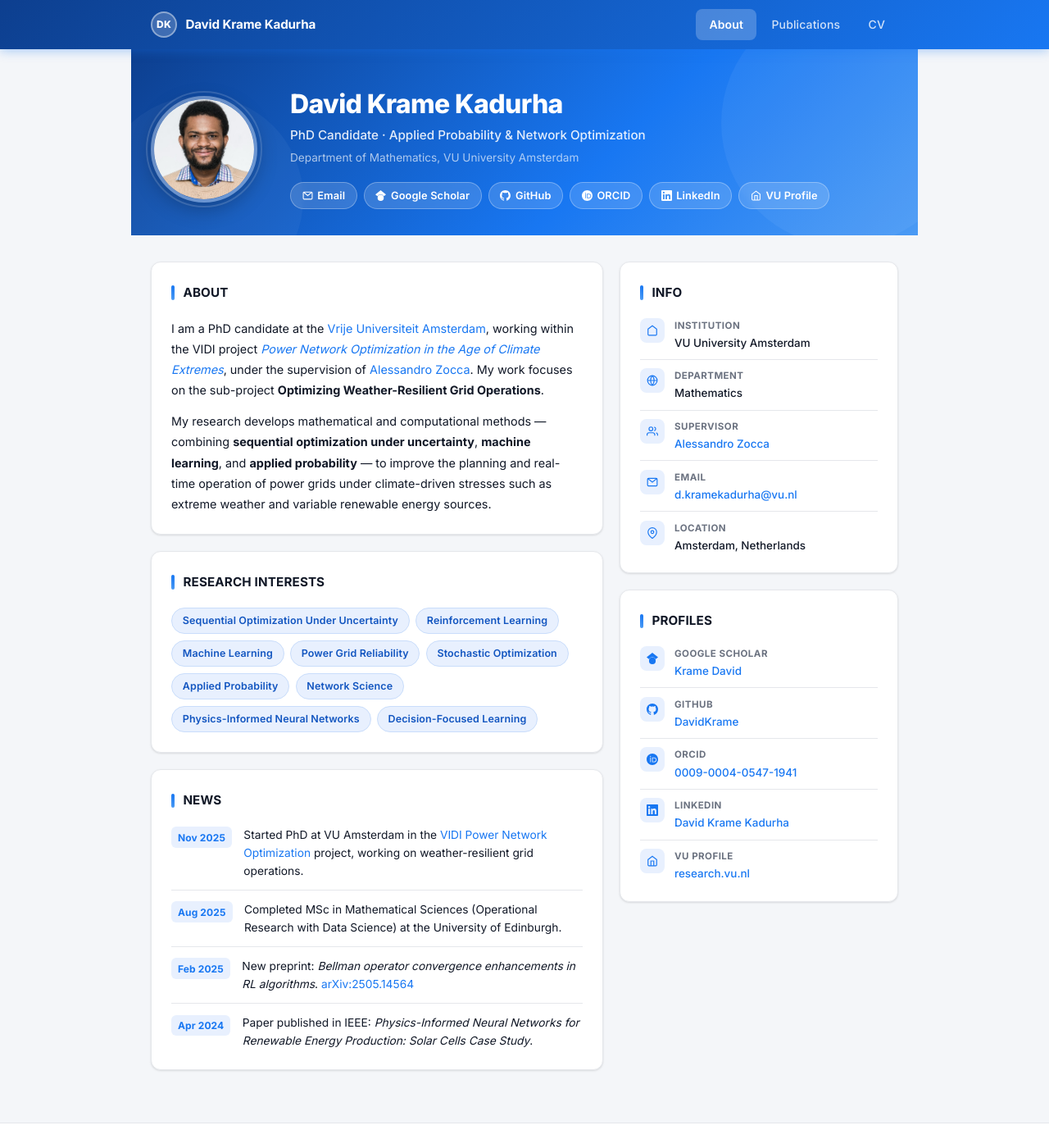
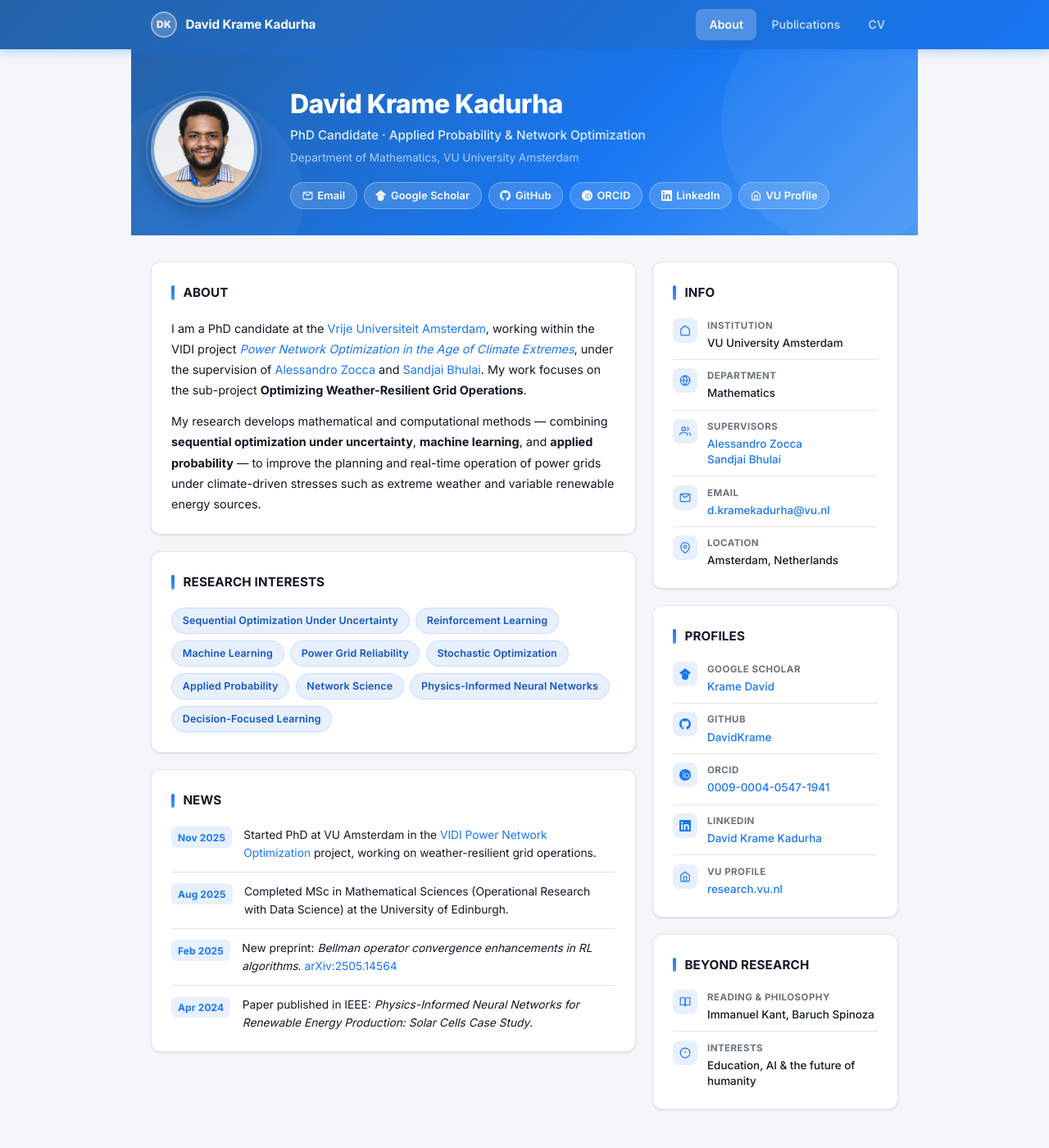
Before and after one commit to DavidKrame/davidkrame.github.io, a Jekyll site: the page built from index.html, in a window 1280 px wide and 1400 px high. Shown: the whole window at 82% size. Built offline with Jekyll 4.4.1, drawn with Linux system fonts in a browser that asks for light colours.

Commit message:
Softer blue

```diff
--- a/assets/css/style.scss
+++ b/assets/css/style.scss
@@ -4,7 +4,7 @@
 :root {
   --blue:        #1877F2;
   --blue-dark:   #1255c0;
-  --blue-deeper: #0d3f8f;
+  --blue-deeper: #2563a8;
   --blue-light:  #e8f0fe;
   --blue-mid:    #4a9af4;
   --bg:          #f4f6f9;
@@ -228,7 +228,7 @@
 /* ── Content grid (homepage) ─────────────────────────── */
 .home-grid {
   display: grid;
-  grid-template-columns: 1fr 340px;
+  grid-template-columns: 1.6fr 300px;
   gap: 1.25rem;
   align-items: start;
 }
--- a/cv.html
+++ b/cv.html
@@ -24,7 +24,8 @@
         <div class="cv-org">VU University Amsterdam, Netherlands</div>
         <div class="cv-detail">
           Optimizing weather-resilient grid operations within the VIDI project
-          <a href="https://doi.org/10.61686/GOOEL09973" target="_blank"><em>Power Network Optimization in the Age of Climate Extremes</em></a>.
+          <a href="https://doi.org/10.61686/GOOEL09973" target="_blank"><em>Power Network Optimization in the Age of Climate Extremes</em></a>,
+          supervised by <a href="https://alessandrozocca.github.io/" target="_blank">Alessandro Zocca</a> and <a href="https://research.vu.nl/en/persons/sandjai-bhulai" target="_blank">Sandjai Bhulai</a>.
           Research in sequential optimization under uncertainty, stochastic modelling, and machine learning for sustainable energy systems.
         </div>
       </div>
--- a/index.html
+++ b/index.html
@@ -101,7 +101,7 @@
         I am a PhD candidate at the <a href="https://vu.nl" target="_blank">Vrije Universiteit Amsterdam</a>,
         working within the VIDI project
         <em><a href="https://doi.org/10.61686/GOOEL09973" target="_blank">Power Network Optimization in the Age of Climate Extremes</a></em>,
-        under the supervision of <a href="https://alessandrozocca.github.io/" target="_blank">Alessandro Zocca</a>.
+        under the supervision of <a href="https://alessandrozocca.github.io/" target="_blank">Alessandro Zocca</a> and <a href="https://research.vu.nl/en/persons/sandjai-bhulai" target="_blank">Sandjai Bhulai</a>.
         My work focuses on the sub-project <strong>Optimizing Weather-Resilient Grid Operations</strong>.
       </p>
       <p class="bio-text">
@@ -182,8 +182,11 @@
             <svg viewBox="0 0 24 24" fill="none" stroke="currentColor" stroke-width="2"><path d="M17 21v-2a4 4 0 00-4-4H5a4 4 0 00-4 4v2"/><circle cx="9" cy="7" r="4"/><path d="M23 21v-2a4 4 0 00-3-3.87M16 3.13a4 4 0 010 7.75"/></svg>
           </div>
           <div>
-            <div class="info-label">Supervisor</div>
-            <div class="info-value"><a href="https://alessandrozocca.github.io/" target="_blank">Alessandro Zocca</a></div>
+            <div class="info-label">Supervisors</div>
+            <div class="info-value">
+              <a href="https://alessandrozocca.github.io/" target="_blank">Alessandro Zocca</a><br>
+              <a href="https://research.vu.nl/en/persons/sandjai-bhulai" target="_blank">Sandjai Bhulai</a>
+            </div>
           </div>
         </li>
 
@@ -270,5 +273,35 @@
       </ul>
     </div>
 
+    <div class="card fade-in">
+      <div class="section-heading">
+        <div class="section-heading-bar"></div>
+        <h2>Beyond Research</h2>
+      </div>
+      <ul class="info-list">
+
+        <li class="info-item">
+          <div class="info-icon">
+            <svg viewBox="0 0 24 24" fill="none" stroke="currentColor" stroke-width="2"><path d="M2 3h6a4 4 0 014 4v14a3 3 0 00-3-3H2z"/><path d="M22 3h-6a4 4 0 00-4 4v14a3 3 0 013-3h7z"/></svg>
+          </div>
+          <div>
+            <div class="info-label">Reading &amp; Philosophy</div>
+            <div class="info-value">Immanuel Kant, Baruch Spinoza</div>
+          </div>
+        </li>
+
+        <li class="info-item">
+          <div class="info-icon">
+            <svg viewBox="0 0 24 24" fill="none" stroke="currentColor" stroke-width="2"><circle cx="12" cy="12" r="10"/><line x1="12" y1="8" x2="12" y2="12"/><line x1="12" y1="16" x2="12.01" y2="16"/></svg>
+          </div>
+          <div>
+            <div class="info-label">Interests</div>
+            <div class="info-value">Education, AI &amp; the future of humanity</div>
+          </div>
+        </li>
+
+      </ul>
+    </div>
+
   </div>
 </div>
```
